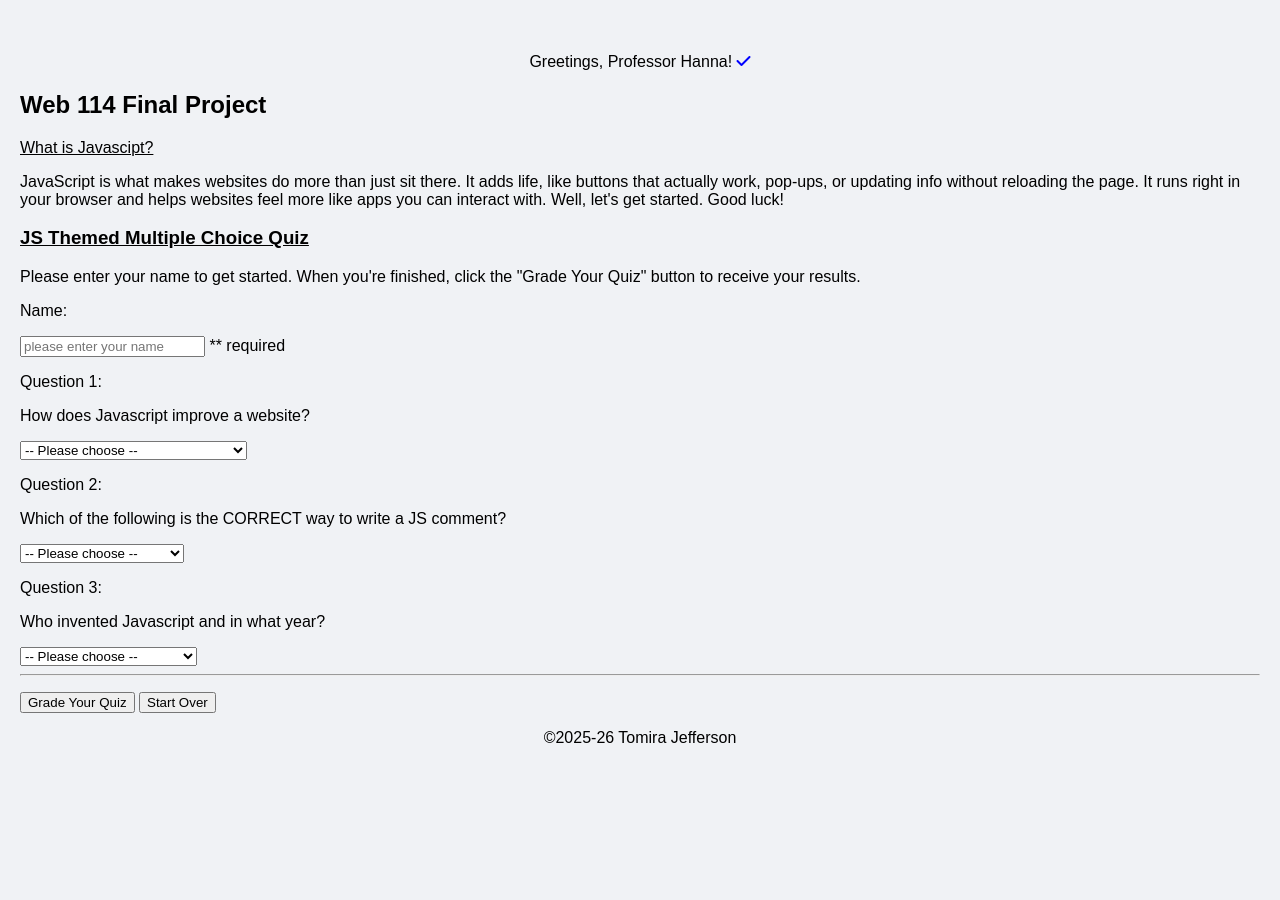
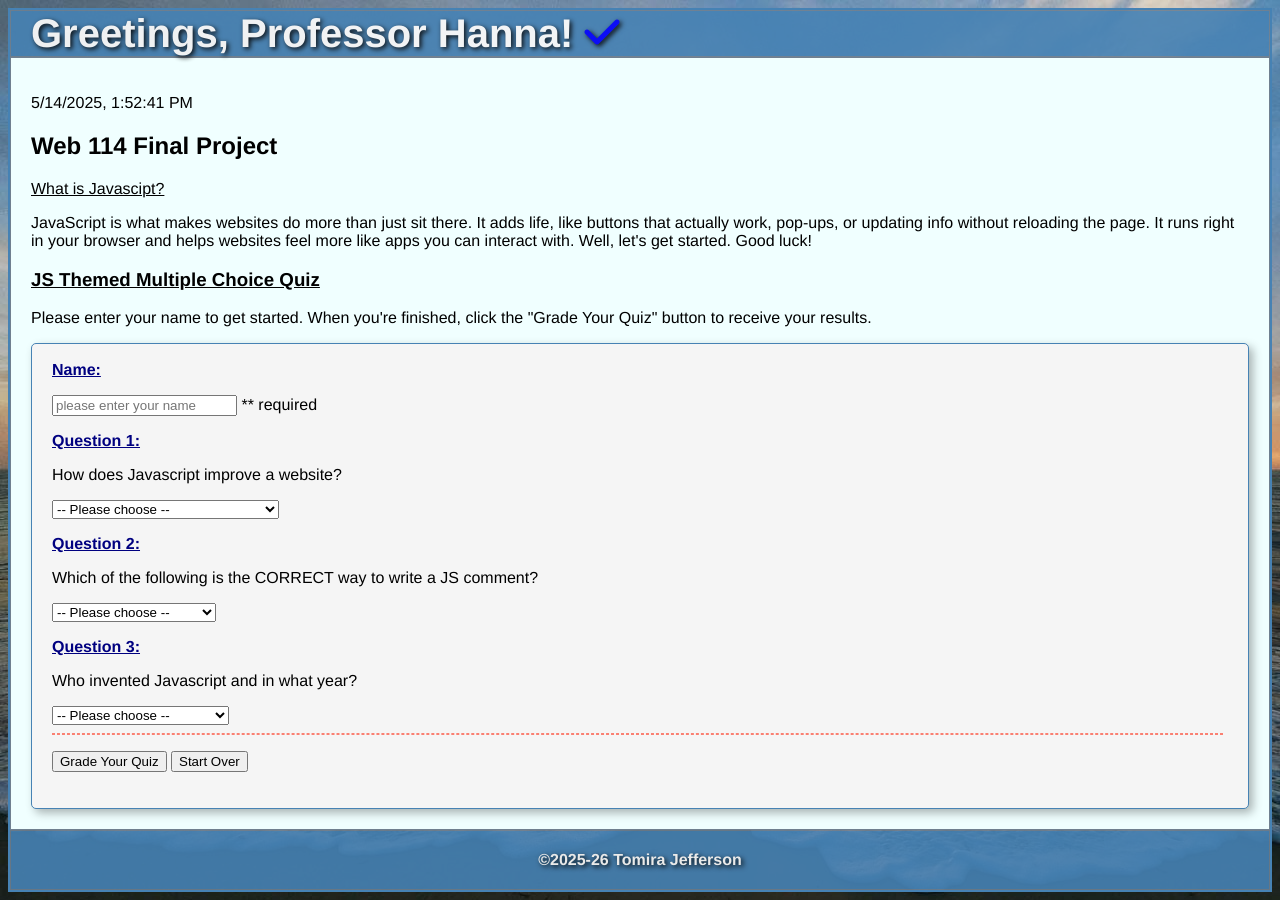
Before and after one commit to KaitHQ/web114, a plain HTML site: page finalproject/index.html in a window 1280 px wide. Both pictures are taken after a click on the button "Grade Your Quiz". Before the commit the page ends 800 px from the top, so only its background shows below. Drawn offline with Linux system fonts and the light colour scheme; files that its build step writes are made by us from their sources; files whose address does not match are found by name.

Commit message:
Add files via upload

```diff
--- /dev/null
+++ b/finalproject/script.js
@@ -0,0 +1,82 @@
+//Tomira Jefferson | May 14, 2025
+
+// Current time & date function runs at page load
+const currentDateTime = new Date();
+document.getElementById("time").textContent = currentDateTime.toLocaleString();
+
+// Submit/Grade Button
+document.querySelector('input[name="submit"]').addEventListener("click", function () {
+  const name = document.querySelector('input[name="username"]').value.trim();
+  const q1 = document.getElementById("answerq1").value; // Question 1
+  const q2 = document.getElementById("answerq2").value; // Question 2
+  const q3 = document.getElementById("answerq3").value; // Question 3
+
+  const scoreOutput = document.createElement("p");
+  const quizBox = document.querySelector(".quizbox"); // Element container
+
+  // Clear away any old message result, when "Start Over/reset" button is clicked
+  const oldMessage = document.querySelector(".resultMessage");
+  if (oldMessage) oldMessage.remove();
+
+  const oldAnswers = document.querySelector(".correctAnswers");
+  if (oldAnswers) oldAnswers.remove();
+
+  if (!name) { // Trigger this alert if name field is empty
+    alert("Please enter your name before submitting the quiz.");
+    return;
+  }
+
+  let score = 0; // Correct answers to compare the input by
+  if (q1 === "B") score++;
+  if (q2 === "D") score++;
+  if (q3 === "B") score++;
+
+  const percent = (score / 3) * 100; // Scoring scale
+  const missed = 3 - score;
+
+  let message = `Great job, ${name}! `; // If passing score, display this message
+  if (missed === 0) {
+    message += "You missed zero. You received a 100%!"; // and this grade
+  } else { // But if user missed >= 1, then display the following message.
+    message = `Yikes, ${name}! You missed ${missed}. You received a ${percent}%. Perhaps you should go back and review.`;
+  }
+
+// innerHTML styling
+  scoreOutput.textContent = message;
+  scoreOutput.className = "resultMessage";
+  scoreOutput.style.fontFamily= "Segoe UI Symbol, Arial Unicode MS, sans-serif";
+  scoreOutput.style.fontWeight = "bold";
+  scoreOutput.style.marginTop = "15px";
+  scoreOutput.style.color = missed === 0 ? "green" : "red";
+
+  quizBox.appendChild(scoreOutput);
+
+// Show correct answers to user
+  const answersDiv = document.createElement("div");
+  answersDiv.className = "correctAnswers";
+  answersDiv.style.marginTop = "10px";
+
+// Display correct answers using style below.
+  const answerList = `
+    <h4>Correct Answers:</h4>
+    <ul>
+      <li><strong>Q1:</strong> B. Adds life to your website</li>
+      <li><strong>Q2:</strong> D. /* I love Javascript! */</li>
+      <li><strong>Q3:</strong> B. Brendan Eich, 1995</li>
+    </ul>
+  `;
+
+  answersDiv.innerHTML = answerList;
+  quizBox.appendChild(answersDiv);
+});
+
+
+document.querySelector('input[name="reset"]').addEventListener("click", function () {
+  const oldMessage = document.querySelector(".resultMessage");
+  if (oldMessage) oldMessage.remove();
+
+  const oldAnswers = document.querySelector(".correctAnswers");
+  if (oldAnswers) oldAnswers.remove();
+});
+
+// End of script
--- /dev/null
+++ b/finalproject/styles.css
@@ -0,0 +1,116 @@
+/* Tomira Jefferson | May 14, 2025 */
+body
+    {
+      color: black;
+      font-family: Helvetica, Arial, sans-serif;
+      border: 2px solid steelblue;
+      background-color: azure;
+      background-image: url("sunset.jpg");
+      background-repeat: none;
+      display:flexbox;
+
+    }
+
+/* Header */
+header
+    {
+      background-color: steelblue;
+      border: 1px solid slategray;
+      height: auto;
+      padding-left: 20px;
+      color: white;
+      font-size: 2.5em;
+      text-transform: capitalize;
+      text-shadow: 2px 2px 5px black;
+      opacity: 0.9;
+      font-weight: bold;
+
+    }
+
+/* Container */
+.container
+    {
+      background-color: azure;
+      border: 1px solid slategray;
+      margin: auto;
+      padding: 20px;
+      max-width: auto;
+    }
+
+/* Quizbox */
+.quizbox
+    {
+      background-color: whitesmoke;
+      border: 1px solid steelblue;
+      border-radius: 5px;
+      box-shadow: 4px 4px 10px rgba(0, 0, 0, 0.3);
+      margin: 0;
+      padding-top: 0.5px;
+      padding-right: 25px;
+      padding-bottom: 20px;
+      padding-left: 20px;
+      max-width: auto;
+    }
+
+/* Question Labels */
+.questionlabels
+    {
+      font-weight: bold;
+      text-decoration: underline;
+      color: navy;
+    }
+
+/* Score Output */
+.correctAnswers
+    {
+      background-color: #f2f5c5;
+      padding: 10px;
+      border-radius: 6px;
+      font-family: sans-serif;
+      font-size: 18px;
+    }
+
+.correctAnswers ul
+    {
+      list-style-type: square;
+      padding-left: 20px;
+    }
+
+/* Horizontal Line */
+hr
+    {
+      border: 1px dashed salmon;
+    }
+
+/* Footer */
+footer
+    {
+      background-color: steelblue;
+      border: 1px solid slategray;
+      height: auto;
+      padding-left: 20px;
+      color: white;
+      font-size: 1em;
+      text-transform: capitalize;
+      text-shadow: 2px 2px 5px black;
+      opacity: 0.9;
+      font-weight: bold;
+      text-align: center;
+      padding: 20px;
+    }
+
+/* Tablet View*/
+@media screen and (max-width: 768px) {
+  body {
+    font-size: 16px;
+    padding: 20px;
+  }
+}
+
+/* Mobile View */
+@media screen and (max-width: 480px) {
+  body {
+    font-size: 14px;
+    padding: 10px;
+  }
+}
```
Also changed, not shown: finalproject/index.html (line endings or trailing spaces), finalproject/sunset.jpg (added).
